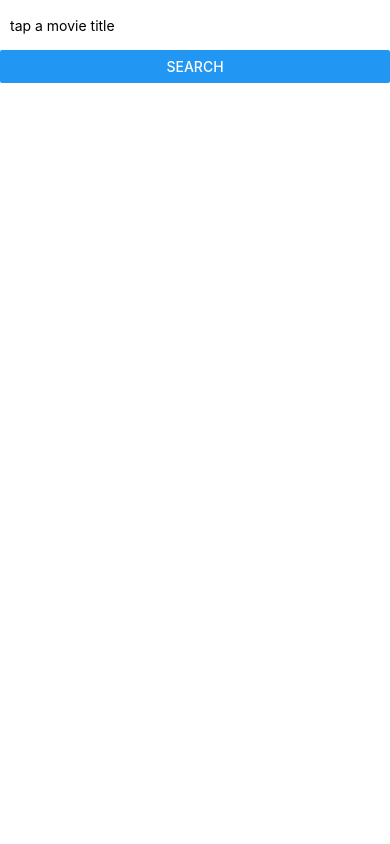
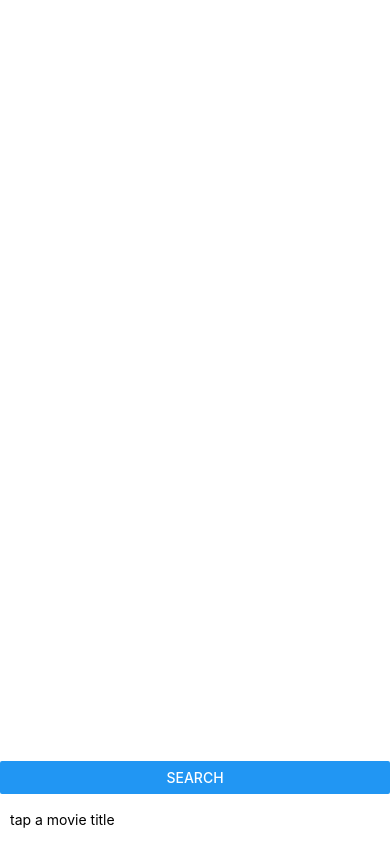
Before and after one commit to Ryadh020/myMovies, a React Native app: screen / in a window 390 px wide. Built offline with nearby package versions, Linux system fonts and the light colour scheme.

Commit message:
boxify the main view

```diff
--- a/components/search.js
+++ b/components/search.js
@@ -4,15 +4,19 @@ import {StyleSheet, View, Button, TextInput, Slider} from "react-native";
 class Search extends React.Component {
     render() {
         return (
-            <View>
+            <View style={style.container}>
+                <Button title="Search" onPress={() => {}}></Button>
                 <TextInput style={style.textInput} placeholder="tap a movie title"></TextInput>
-                <Button title="Search" onPress={() => {}}></Button>
             </View>
         );
     }
 }
 
 const style= StyleSheet.create({
+    container: {
+        flex:1,
+        justifyContent:"flex-end",
+    },
     textInput: {
         height: 40,
         margin: 5,
```
